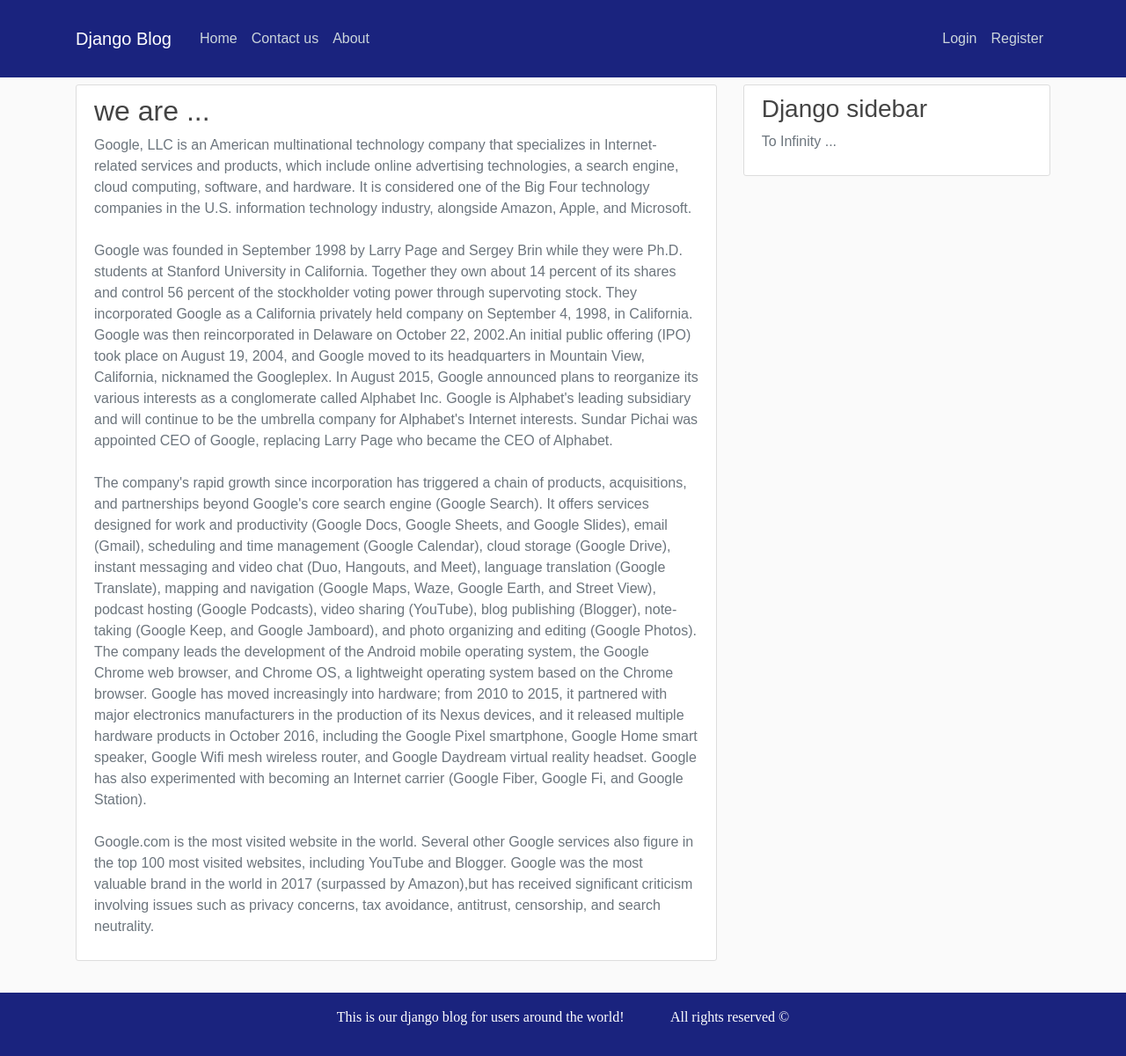
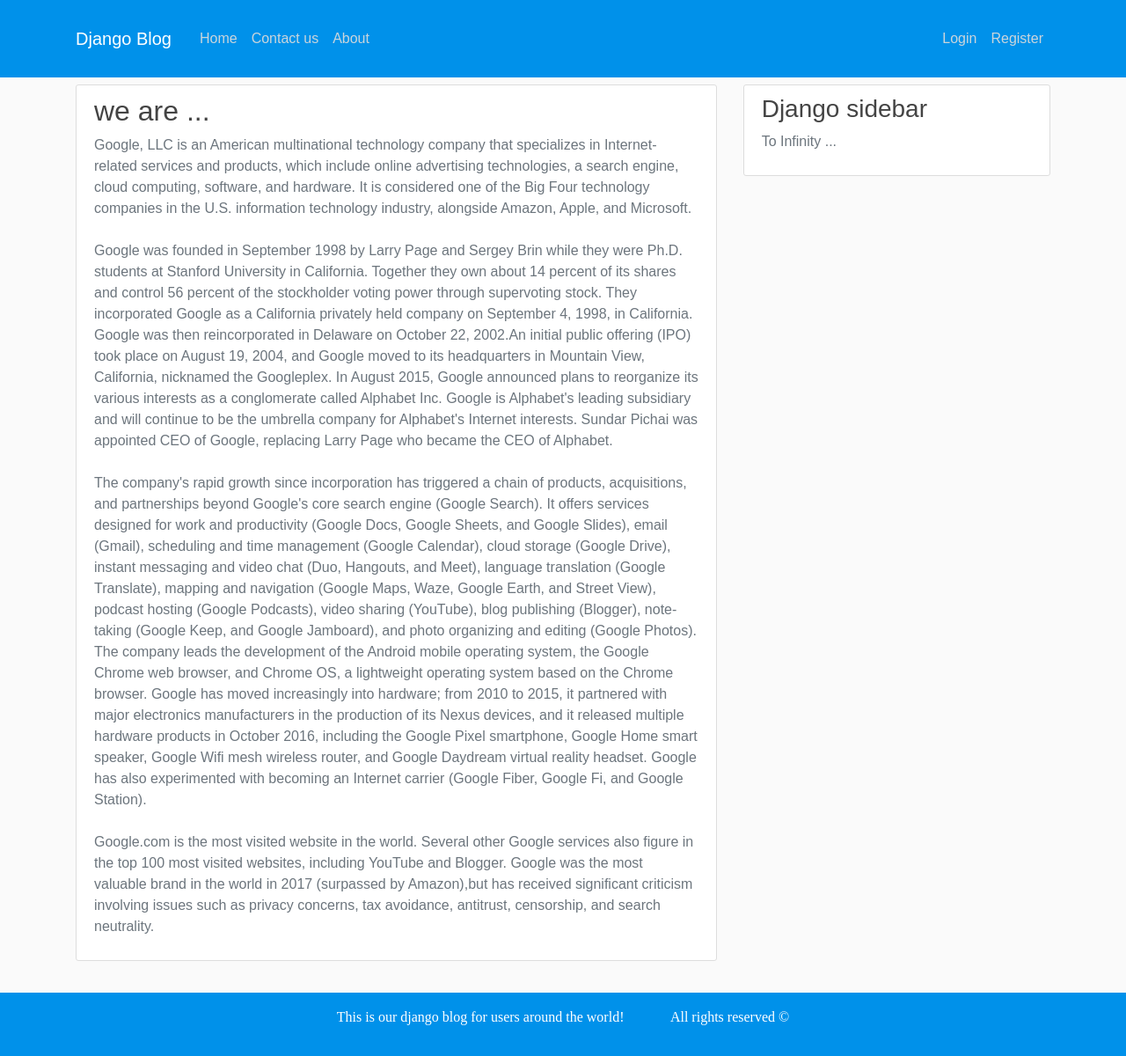
Before and after one commit to Rezayzdni/project, a Django app: page /about/ in a window 1280 px wide. Shown: the whole page at 88% size. Run offline with Django 3.2, Linux system fonts and the light colour scheme; some libraries are stand-ins or nearby versions.

Commit message:
Change footer and navbar color

```diff
--- a/blog/static/blog/main.css
+++ b/blog/static/blog/main.css
@@ -30,7 +30,7 @@ ul {
   left: 0;
   bottom: 0;
   width: 100%;
-  background-color: #1A237E;
+  background-color: #0091EA;
   color: white;
   text-align: center;
 }
--- a/blog/templates/blog/base.html
+++ b/blog/templates/blog/base.html
@@ -21,7 +21,7 @@
 <body>
 <main role="main" class="container">
 <header class="site-header">
-  <nav class="navbar navbar-expand-md fixed-top" style="background-color: #1A237E;">
+  <nav class="navbar navbar-expand-md fixed-top" style="background-color: #0091EA;">
     <div class="container">
       <a class="navbar-brand mr-4" href="{% url 'blog-home' %}" style="color: white">Django Blog</a>
       <button class="navbar-toggler" type="button" data-toggle="collapse" data-target="#navbarToggle" aria-controls="navbarToggle" aria-expanded="false" aria-label="Toggle navigation">
```
